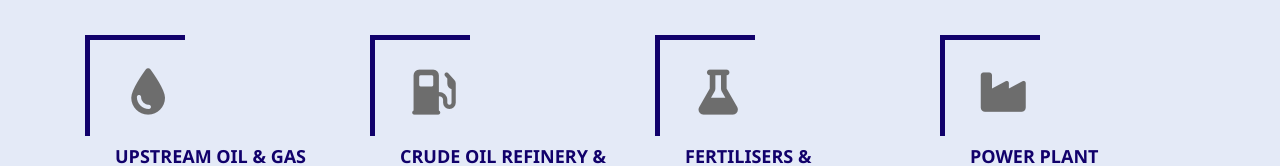
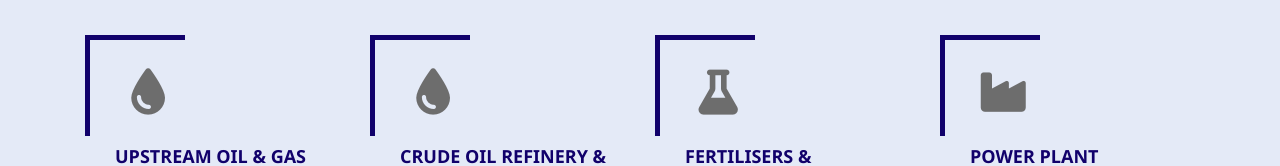
Before and after one commit to sowmiyashan/Responsive-page, a plain HTML site: page index.html in a window 1280 px wide. Shown: the part 723-889 px from the top of the page. Drawn offline with nearby package versions, Linux system fonts and the light colour scheme.

Commit message:
Third Part Done

```diff
--- a/index.html
+++ b/index.html
@@ -109,7 +109,7 @@
                 </div>
                 <div class="col-sm-3">
                     <div class="icon hide-me">
-                        <span><i class="fas fa-gas-pump fa-3x"></i></span>
+                        <span><i class="fa fa-tint fa-3x"></i></span>
                     </div>
                     <div>
                         <h3 class="title hide-me">CRUDE OIL REFINERY & PETROCHEMICALS</h3>
```
